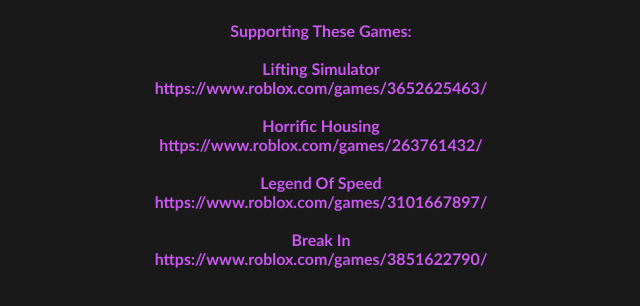
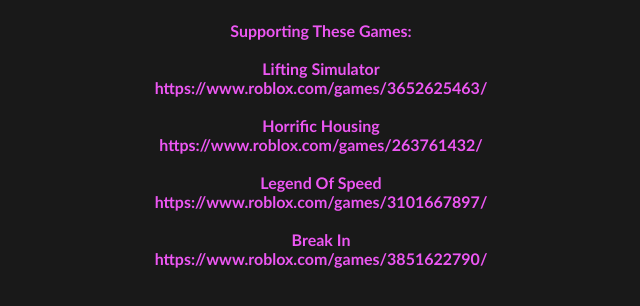
Before and after one commit to 0x1rfan/irfan-library, a plain HTML site: page index.html in a window 1280 px wide. Shown: the whole page, without its empty margins (319-959 px from the left). Drawn offline with Linux system fonts and the light colour scheme.

Commit message:
Update index.html

```diff
--- a/index.html
+++ b/index.html
@@ -35,7 +35,7 @@
 
             #gamesLabel {
                 background-color: rgb(25, 25, 25);
-                color: rgb(204, 87, 243);
+                color: rgb(237, 87, 243);
                 border: 0px;
                 text-align: center;
             }
```
